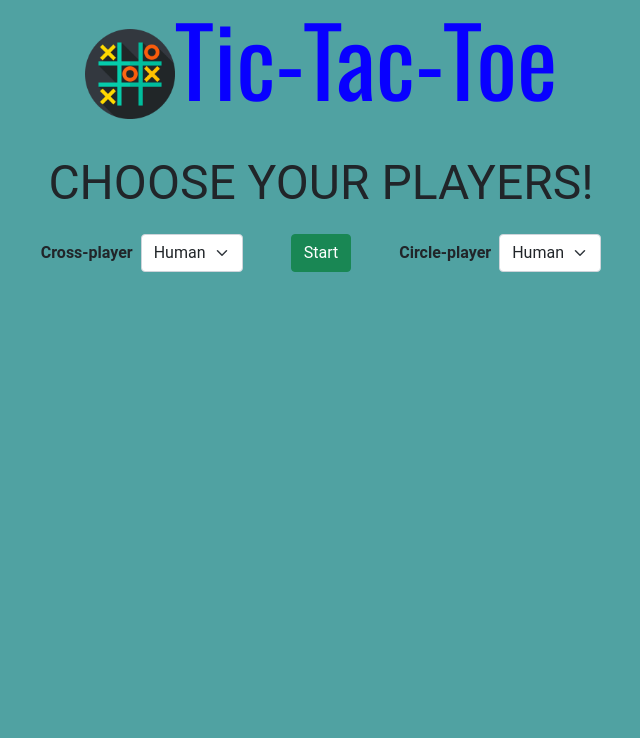
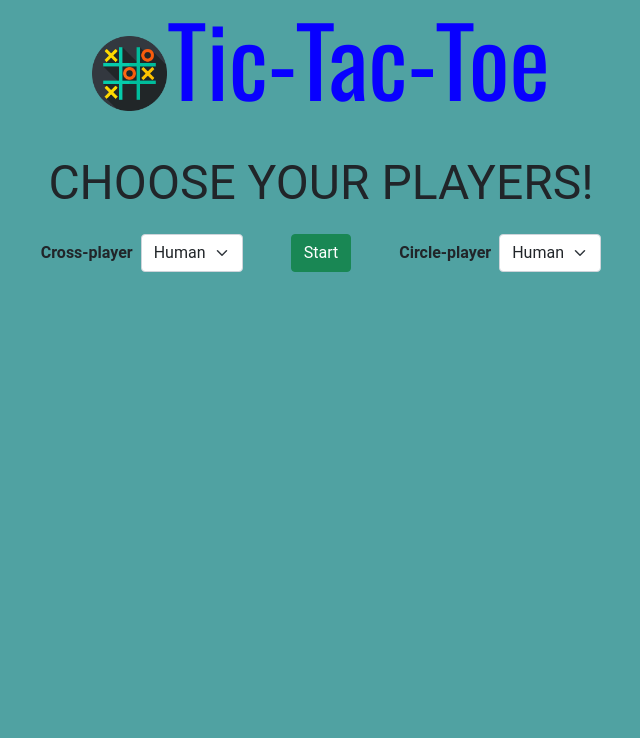
Before and after one commit to AmineDerbal/TicTacToe-Web-Project, a plain HTML site: page index.html in a window 1280 px wide. Shown: the top 738 px of the page, without its empty margins (319-959 px from the left). Drawn offline with nearby package versions, Linux system fonts and the light colour scheme.

Commit message:
final changes

```diff
--- a/index.html
+++ b/index.html
@@ -14,7 +14,7 @@
   <div id="site_wrapper">
     <div id="site_content">
   <header class="header">
-    <div><img src="images/Tic-Tac-Toe-Logo.png" alt="tic-tac-toe-logo"  height="90em"></div>
+    <div><img src="images/Tic-Tac-Toe-Logo.png" alt="tic-tac-toe-logo"  height="75em"></div>
     <div><h1>Tic-Tac-Toe</h1></div>
     </header>
 
--- a/style.css
+++ b/style.css
@@ -6,6 +6,7 @@
   --header-font-family: 'Oswald',sans-serif;
   --board-background-color:#df00ff24;
   --body-font-family: 'Roboto',sans-serif;
+  --choice-font-family: 'Roboto',serif;
   --comment-text-color:#dd0f0f;
 }
 
@@ -48,7 +49,7 @@ header h1{
   margin: auto;
   width:50%;
   text-align: center;
-  font-family: 'Roboto',serif;
+  font-family: var(--choice-font-family);
   font-size: 3em;
 
 
```
